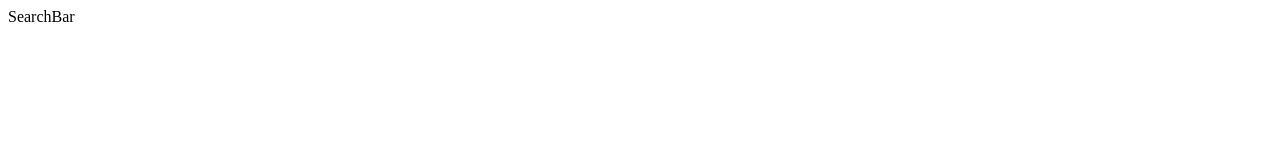
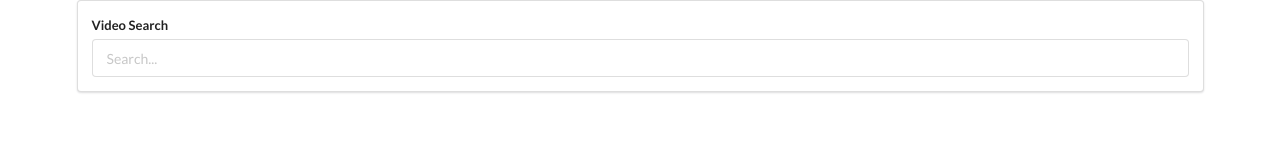
Before and after one commit to CalWal/videoplayer, a React app in the folder videoplayer/: page / in a window 1280 px wide. Built offline with nearby package versions, Linux system fonts and the light colour scheme.

Commit message:
added YT API

```diff
--- a/videoplayer/public/index.html
+++ b/videoplayer/public/index.html
@@ -10,6 +10,10 @@
       content="Web site created using create-react-app"
     />
     <link rel="apple-touch-icon" href="logo192.png" />
+    <link
+      rel="stylesheet"
+      href="https://cdnjs.cloudflare.com/ajax/libs/semantic-ui/2.4.1/semantic.min.css"
+    />
     <!--
       manifest.json provides metadata used when your web app is installed on a
       user's mobile device or desktop. See https://developers.google.com/web/fundamentals/web-app-manifest/
--- /dev/null
+++ b/videoplayer/src/APIs/youtube.js
@@ -0,0 +1 @@
+const KEY = "AIzaSyC6AMyJQamEchz-vAcxncuLO-Z1djuAjME";
--- a/videoplayer/src/components/App.js
+++ b/videoplayer/src/components/App.js
@@ -4,7 +4,7 @@ import SearchBar from "./SearchBar";
 class App extends Component {
   render() {
     return (
-      <div>
+      <div className="ui container">
         <SearchBar />
       </div>
     );
--- a/videoplayer/src/components/SearchBar.js
+++ b/videoplayer/src/components/SearchBar.js
@@ -1,8 +1,36 @@
 import React, { Component } from "react";
 
 class SearchBar extends Component {
+  state = { term: "" };
+
+  onInputChange = event => {
+    this.setState({
+      term: event.target.value
+    });
+  };
+
+  onFormSubmit = event => {
+    event.preventDefault();
+
+    // Todo: make sure we use callback from parent component
+  };
+
   render() {
-    return <div>SearchBar</div>;
+    return (
+      <div className="search-bar ui segment">
+        <form className="ui form" onSubmit={this.onFormSubmit}>
+          <div className="field">
+            <label>Video Search</label>
+            <input
+              type="text"
+              placeholder="Search..."
+              value={this.state.term}
+              onChange={this.onInputChange}
+            />
+          </div>
+        </form>
+      </div>
+    );
   }
 }
 
```
